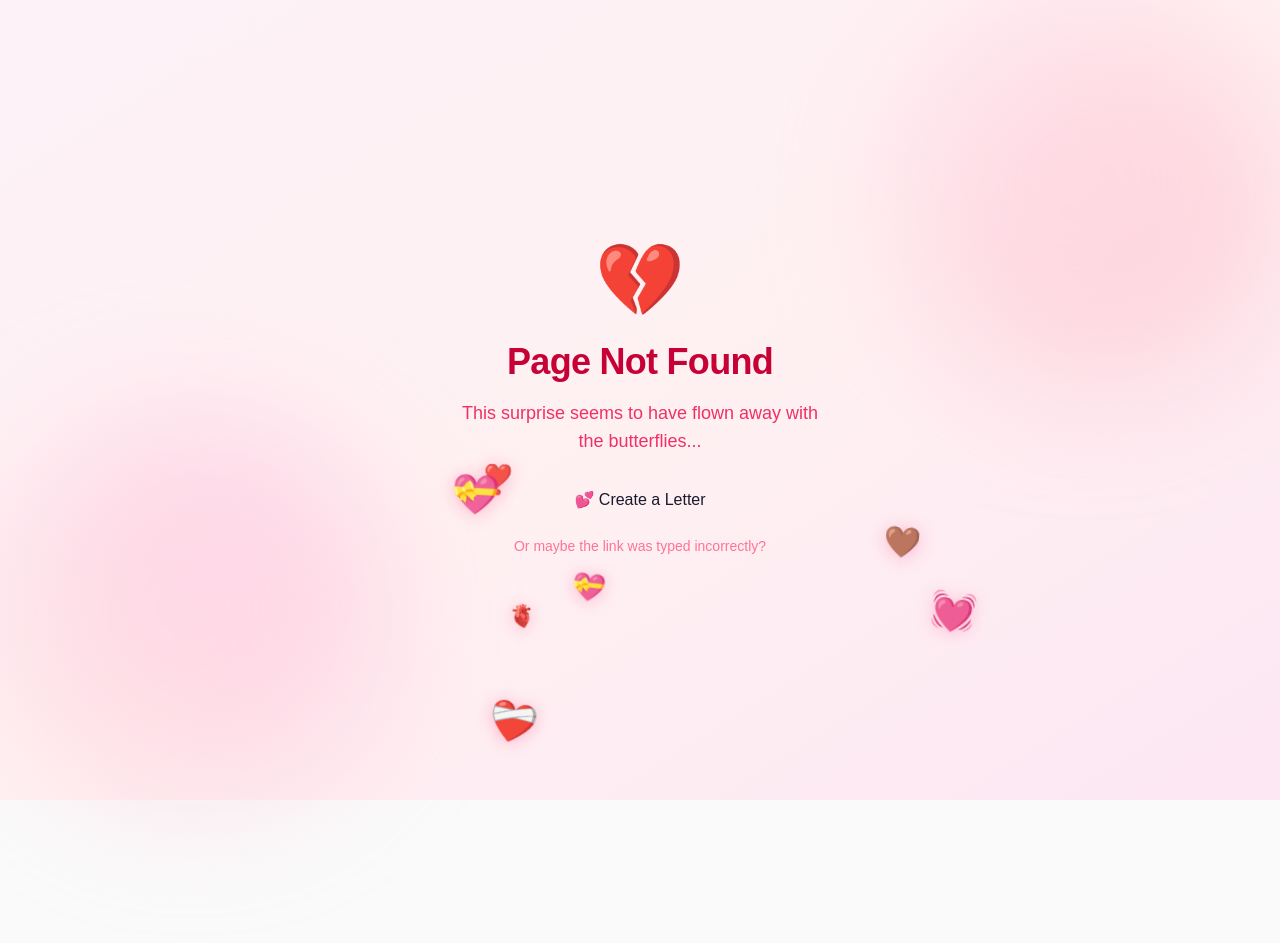
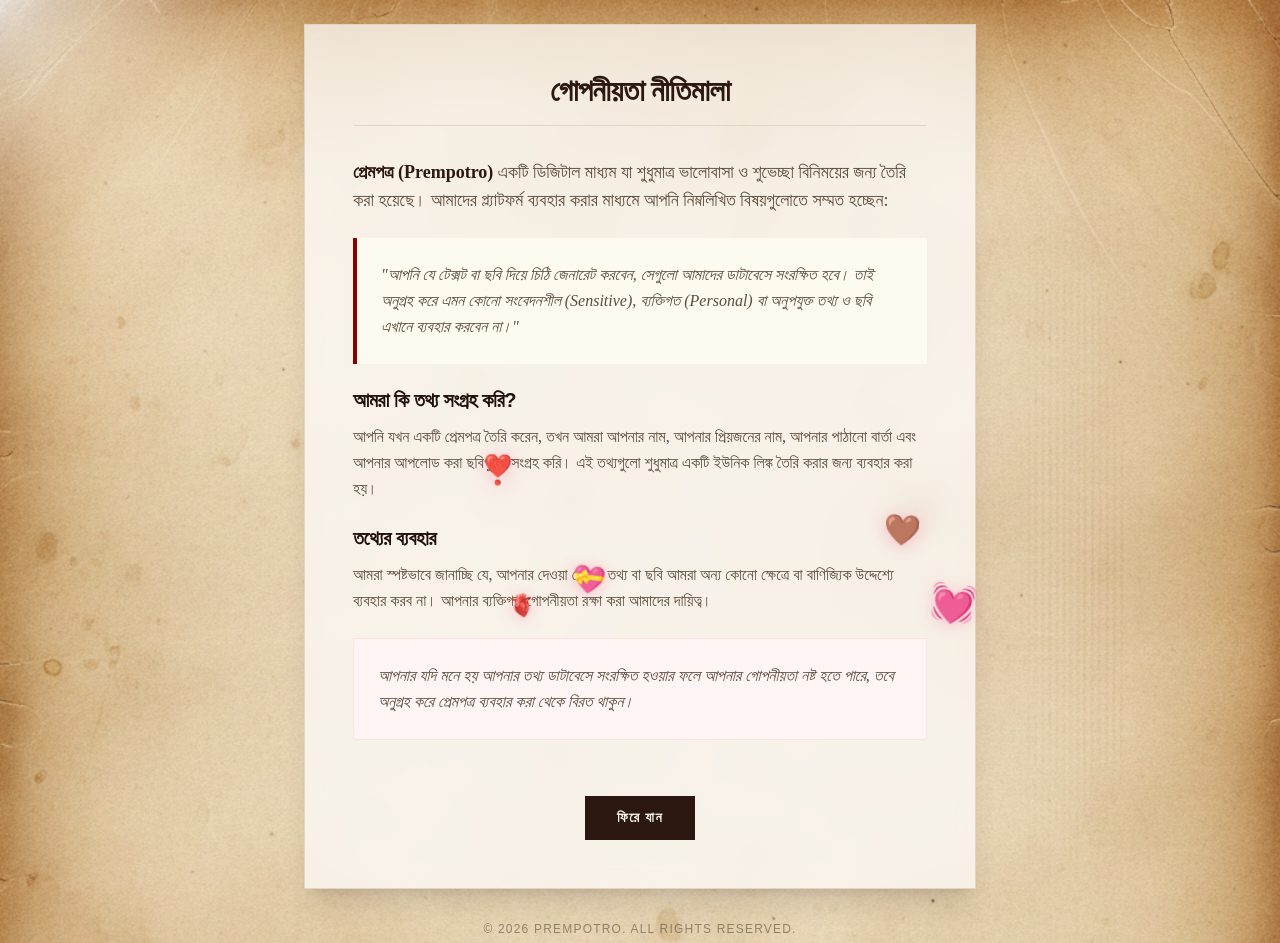
Before and after one commit to joyant-s-g-j/Prempotro, a Next.js app: page /privacy in a window 1280 px wide. Before the commit this address had no page. Shown: the top 943 px of the page. Before the commit the page ends 800 px from the top, so only its background shows below. Built offline with nearby package versions, Linux system fonts and the light colour scheme; a web font is replaced by a local one.

Commit message:
added privacy

```diff
--- /dev/null
+++ b/app/privacy/page.tsx
@@ -0,0 +1,64 @@
+import Link from 'next/link'
+import { FloatingHearts } from '@/components/ui'
+
+export default function PrivacyPage() {
+  return (
+    <main className="min-h-dvh relative flex flex-col items-center justify-center vintage-paper overflow-x-hidden p-6">
+      <div className="fixed inset-0 vintage-vignette -z-10" />
+      <FloatingHearts count={8} />
+
+      <div className="max-w-2xl w-full bg-white/70 backdrop-blur-md p-8 md:p-12 border border-[#e2d5c3] shadow-xl animate-fade-in-up font-trio">
+        <h1 className="text-3xl font-trio font-bold text-[#2c1810] mb-8 text-center border-b border-[#e2d5c3] pb-4">
+          গোপনীয়তা নীতিমালা
+        </h1>
+
+        <div className="space-y-6 text-[#5c4d3c] leading-relaxed">
+          <section>
+            <p className="text-lg">
+              <span className="font-bold text-[#2c1810]">প্রেমপত্র (Prempotro)</span> একটি ডিজিটাল মাধ্যম যা শুধুমাত্র ভালোবাসা ও শুভেচ্ছা বিনিময়ের জন্য তৈরি করা হয়েছে। আমাদের প্ল্যাটফর্ম ব্যবহার করার মাধ্যমে আপনি নিম্নলিখিত বিষয়গুলোতে সম্মত হচ্ছেন:
+            </p>
+          </section>
+
+          <section className="bg-[#fdfaf0] p-6 border-l-4 border-[#8b0000]">
+            <p className="font-medium italic">
+              "আপনি যে টেক্সট বা ছবি দিয়ে চিঠি জেনারেট করবেন, সেগুলো আমাদের ডাটাবেসে সংরক্ষিত হবে। তাই অনুগ্রহ করে এমন কোনো সংবেদনশীল (Sensitive), ব্যক্তিগত (Personal) বা অনুপযুক্ত তথ্য ও ছবি এখানে ব্যবহার করবেন না।"
+            </p>
+          </section>
+
+          <section>
+            <h2 className="text-xl font-bold text-[#20100a] mb-3">আমরা কি তথ্য সংগ্রহ করি?</h2>
+            <p>
+              আপনি যখন একটি প্রেমপত্র তৈরি করেন, তখন আমরা আপনার নাম, আপনার প্রিয়জনের নাম, আপনার পাঠানো বার্তা এবং আপনার আপলোড করা ছবিগুলো সংগ্রহ করি। এই তথ্যগুলো শুধুমাত্র একটি ইউনিক লিঙ্ক তৈরি করার জন্য ব্যবহার করা হয়।
+            </p>
+          </section>
+
+          <section>
+            <h2 className="text-xl font-bold text-[#20100a] mb-3">তথ্যের ব্যবহার</h2>
+            <p>
+              আমরা স্পষ্টভাবে জানাচ্ছি যে, আপনার দেওয়া কোনো তথ্য বা ছবি আমরা অন্য কোনো ক্ষেত্রে বা বাণিজ্যিক উদ্দেশ্যে ব্যবহার করব না। আপনার ব্যক্তিগত গোপনীয়তা রক্ষা করা আমাদের দায়িত্ব।
+            </p>
+          </section>
+
+          <section className="bg-[#fff5f5] p-6 border border-red-100 italic">
+            <p>
+              আপনার যদি মনে হয় আপনার তথ্য ডাটাবেসে সংরক্ষিত হওয়ার ফলে আপনার গোপনীয়তা নষ্ট হতে পারে, তবে অনুগ্রহ করে প্রেমপত্র ব্যবহার করা থেকে বিরত থাকুন।
+            </p>
+          </section>
+
+          <div className="pt-8 text-center">
+            <Link
+              href="/"
+              className="inline-block px-8 py-3 bg-[#2c1810] text-[#f8f5f0] hover:bg-[#4a2e23] transition-colors tracking-widest text-sm font-bold uppercase"
+            >
+              ফিরে যান
+            </Link>
+          </div>
+        </div>
+      </div>
+
+      <footer className="mt-8 text-[#5c4d3c]/60 text-xs font-inter tracking-widest uppercase">
+        &copy; {new Date().getFullYear()} Prempotro. All Rights Reserved.
+      </footer>
+    </main>
+  )
+}
--- a/components/HomeComponents/HomeComponent.tsx
+++ b/components/HomeComponents/HomeComponent.tsx
@@ -1,6 +1,7 @@
 import Header from './Header'
 import { FloatingHearts, GlassCard } from '../ui'
 import Form from './Form'
+import Link from 'next/link'
 
 const HomeComponent = () => {
   return (
@@ -18,11 +19,14 @@
           <Form />
         </GlassCard>
 
-        <footer className="text-center mt-12 text-dark-400 text-sm font-medium animate-fade-in" style={{ animationDelay: '0.8s' }}>
+        <footer className="text-center mt-12 text-[#5c4d3c] text-sm font-medium animate-fade-in space-y-2" style={{ animationDelay: '0.8s' }}>
           <p>Made with 💕 for lovers. Made by{' '}
-          <a href="https://www.joyantsgj.dev" target="_blank" rel="noopener noreferrer" className="font-bold hover:text-dark-500 transition-colors">
+          <a href="https://www.joyantsgj.dev" target="_blank" rel="noopener noreferrer" className="font-bold hover:text-[#2c1810] transition-colors">
             Joyant
           </a></p>
+          <p className="opacity-60">
+            <Link href="/privacy" className="hover:underline transition-all">গোপনীয়তা নীতিমালা (Privacy Policy)</Link>
+          </p>
         </footer>
       </div>
     </main>
```
